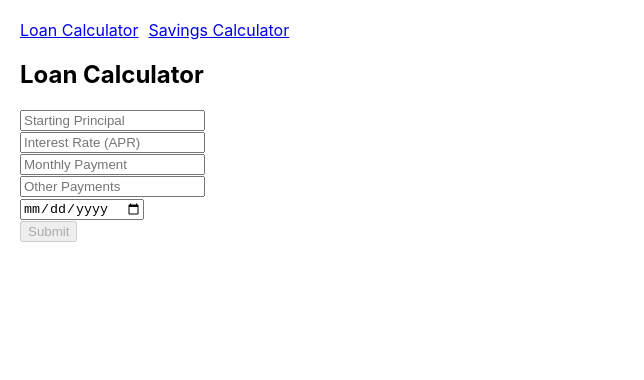
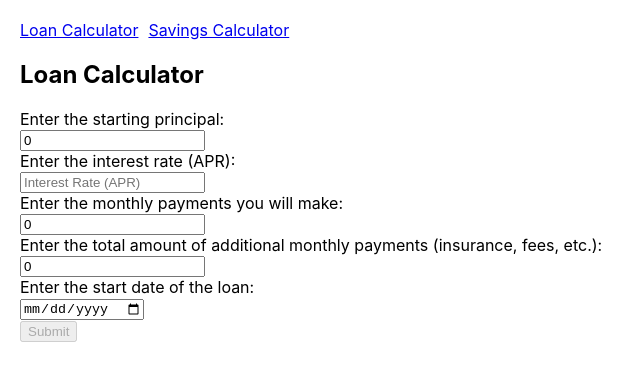
Before and after one commit to Mr-Rafael/finance-calculator-front, a React (Create React App) app: page /loan in a window 1280 px wide. Shown: the top 380 px of the page, without its empty margins (0-644 px from the left). Built offline with nearby package versions, Linux system fonts and the light colour scheme.

Commit message:
Implemented loan calculator frontend.

```diff
--- a/src/LoanCalculator.js
+++ b/src/LoanCalculator.js
@@ -2,15 +2,16 @@
 import React, { useState } from "react";
 
 function LoanCalculator() {
-  const [startingPrincipal, setStartingPrincipal] = useState("");
+  const [startingPrincipal, setStartingPrincipal] = useState(0);
   const [yearlyInterestRate, setYearlyInterestRate] = useState("");
-  const [monthlyPayment, setMOnthlyPayment] = useState("");
-  const [escrowPayment, setEscrowPayment] = useState("");
+  const [monthlyPayment, setMOnthlyPayment] = useState(0);
+  const [escrowPayment, setEscrowPayment] = useState(0);
   const [startDate, setStartDate] = useState("");
+    const [response, setResponse] = useState(null);
 
   const isValid = startingPrincipal && yearlyInterestRate && monthlyPayment && escrowPayment && startDate;
 
-  const handleSubmit = () => {
+  const handleSubmit = async () => {
     const payload = {
       startingPrincipal: Math.round(parseFloat(startingPrincipal) * 100), // convert to cents
       yearlyInterestRate, // keep as string
@@ -18,30 +19,92 @@ function LoanCalculator() {
       escrowPayment: Math.round(parseFloat(escrowPayment) * 100),
       startDate: startDate
     };
-    console.log("Loan payload:", payload);
-    fetch("/app/loans/calculate", { method: "POST", body: JSON.stringify(payload) })
+
+    try {
+      console.log(payload)
+      const res = await fetch("http://localhost:8080/app/loans/calculate", {
+        method: "POST",
+        headers: { "Content-Type": "application/json" },
+        body: JSON.stringify(payload)
+      });
+      const data = await res.json();
+      setResponse(data);
+    } catch (err) {
+      console.error("Error:", err);
+    }
   };
 
   return (
     <div>
+      {<div>
         <h2>Loan Calculator</h2>
         <div>
+          <label>Enter the starting principal:</label>
+        </div>
+        <div>
           <input type="number" step="1000" placeholder="Starting Principal" value={startingPrincipal} onChange={(e) => setStartingPrincipal(e.target.value)} />
+        </div>
+        <div>
+          <label>Enter the interest rate (APR):</label>
         </div>
         <div>
           <input type="text" placeholder="Interest Rate (APR)" value={yearlyInterestRate} onChange={(e) => setYearlyInterestRate(e.target.value)} />
         </div>
         <div>
+          <label>Enter the monthly payments you will make:</label>
+        </div>
+        <div>
           <input type="number" placeholder="Monthly Payment" value={monthlyPayment} onChange={(e) => setMOnthlyPayment(e.target.value)} />
+        </div>
+        <div>
+          <label>Enter the total amount of additional monthly payments (insurance, fees, etc.):</label>
         </div>
         <div>
           <input type="number" placeholder="Other Payments" value={escrowPayment} onChange={(e) => setEscrowPayment(e.target.value)} />
         </div>
         <div>
+          <label>Enter the start date of the loan:</label>
+        </div>
+        <div>
           <input type="date" value={startDate} onChange={(e) => setStartDate(e.target.value)} />
         </div>
+        <button disabled={!isValid} onClick={handleSubmit}>Submit</button>
+      </div>}
+      {response && (
+          <div style={{ marginTop: "20px" }}>
+            <h3>Payment Plan</h3>
+            <p>Your loan will be paid after {response.durationMonths} months ({response.durationMonths/12} years).</p>
+            <p>You will have paid a total of ${response.totalPaid/100}.</p>
+            <p>You will have spent a total of ${response.totalExpenditure/100} in interest and other expenditures.</p>
+            <p>Your cost of credit was {response.costOfCreditPercent}%.</p>
 
-      <button disabled={!isValid} onClick={handleSubmit}>Submit</button>
+            <table border="1" cellPadding="5">
+              <thead>
+                <tr>
+                  <th>Date</th>
+                  <th>Payment</th>
+                  <th>Interest Paid</th>
+                  <th>Escrow Payment</th>
+                  <th>Paydown</th>
+                  <th>Principal</th>
+                </tr>
+              </thead>
+              <tbody>
+                {response.plan.map((row, idx) => (
+                  <tr key={idx}>
+                    <td>{new Date(row.date).toLocaleDateString()}</td>
+                    <td>${row.payment/100}</td>
+                    <td>${row.interest/100}</td>
+                    <td>${row.escrowPayment/100}</td>
+                    <td>${row.paydown/100}</td>
+                    <td>${row.principal/100}</td>
+                  </tr>
+                ))}
+              </tbody>
+            </table>
+          </div>
+        )
+      }
     </div>
   );
 }
--- a/src/SavingsCalculator.js
+++ b/src/SavingsCalculator.js
@@ -110,7 +110,7 @@ function SavingsCalculator() {
           <tbody>
             {response.plan.map((row, idx) => (
               <tr key={idx}>
-                <td>{new Date(row.date).toDateString()}</td>
+                <td>{new Date(row.date).toLocaleDateString()}</td>
                 <td>${row.interest/100}</td>
                 <td>${row.tax/100}</td>
                 <td>${row.contribution/100}</td>
```
Lines whose indentation alone changed are shown as unchanged.
